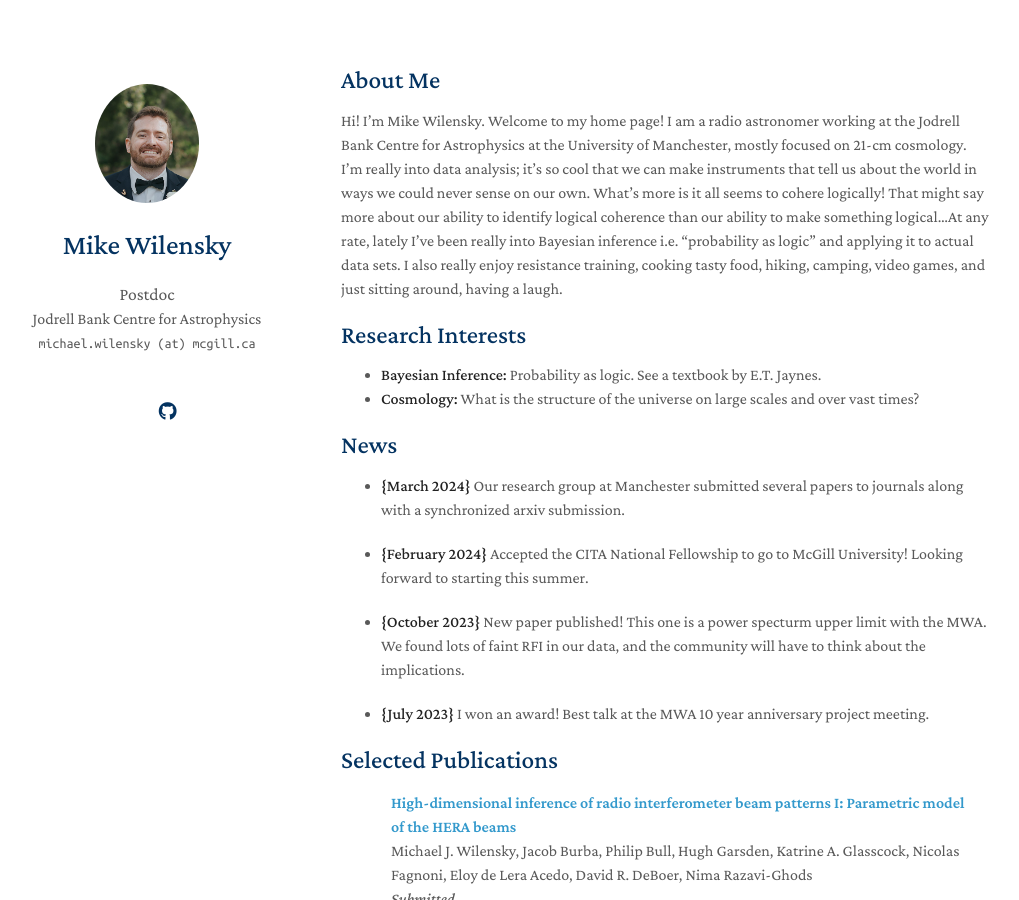
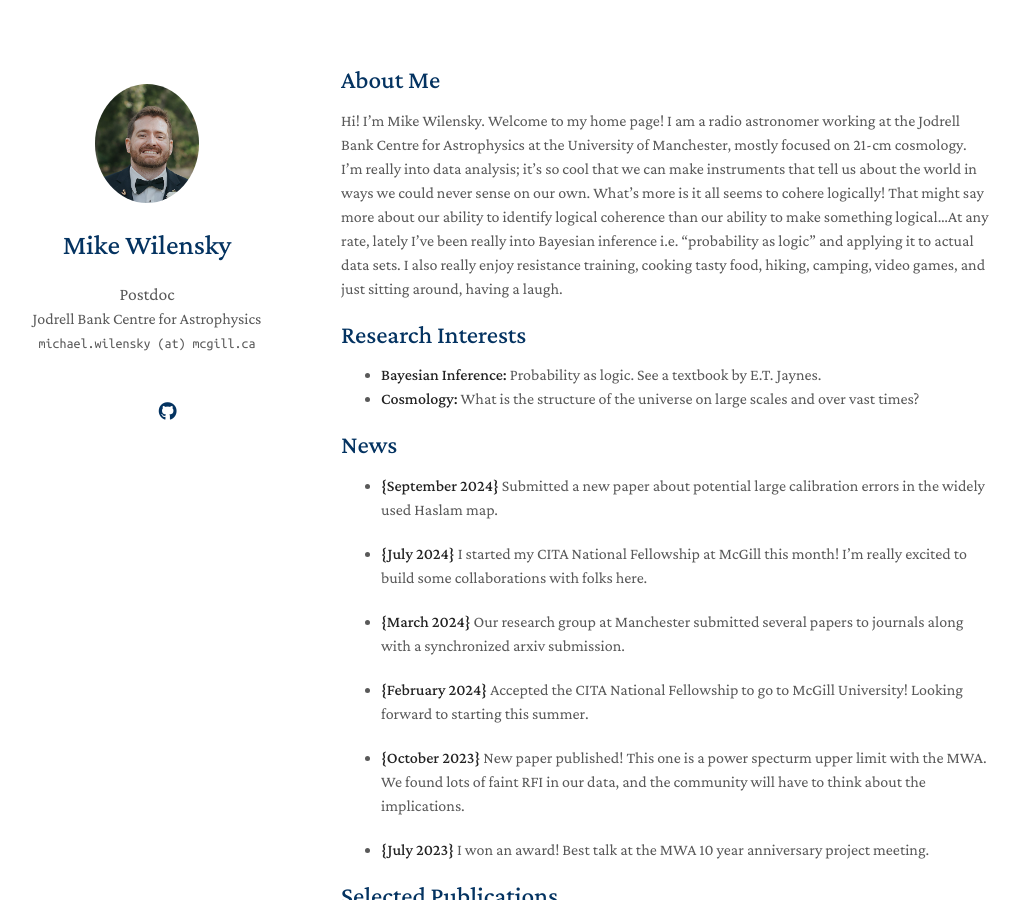
Before and after one commit to mwilensky768/mwilensky768.github.io, a Jekyll site: the page built from index.md, in a window 1280 px wide and 900 px high. Shown: the whole window, without its empty margins (129-1148 px from the left). Built offline with Jekyll 4.4.1, drawn with Linux system fonts in a browser that asks for light colours; nearby versions of some CDN libraries; a style sheet for code colours, icons or effects is not loaded; our own code applies the rules of GitHub Pages for plain Markdown files.

Commit message:
Update news

```diff
--- a/index.md
+++ b/index.md
@@ -22,6 +22,12 @@ just sitting around, having a laugh.
 
 ## News
 
+- **{September 2024}** Submitted a new paper about potential large calibration
+errors in the widely used Haslam map.
+
+- **{July 2024}** I started my CITA National Fellowship at McGill this month!
+I'm really excited to build some collaborations with folks here.
+
 - **{March 2024}** Our research group at Manchester submitted several papers to
 journals along with a synchronized arxiv submission.
 
```
